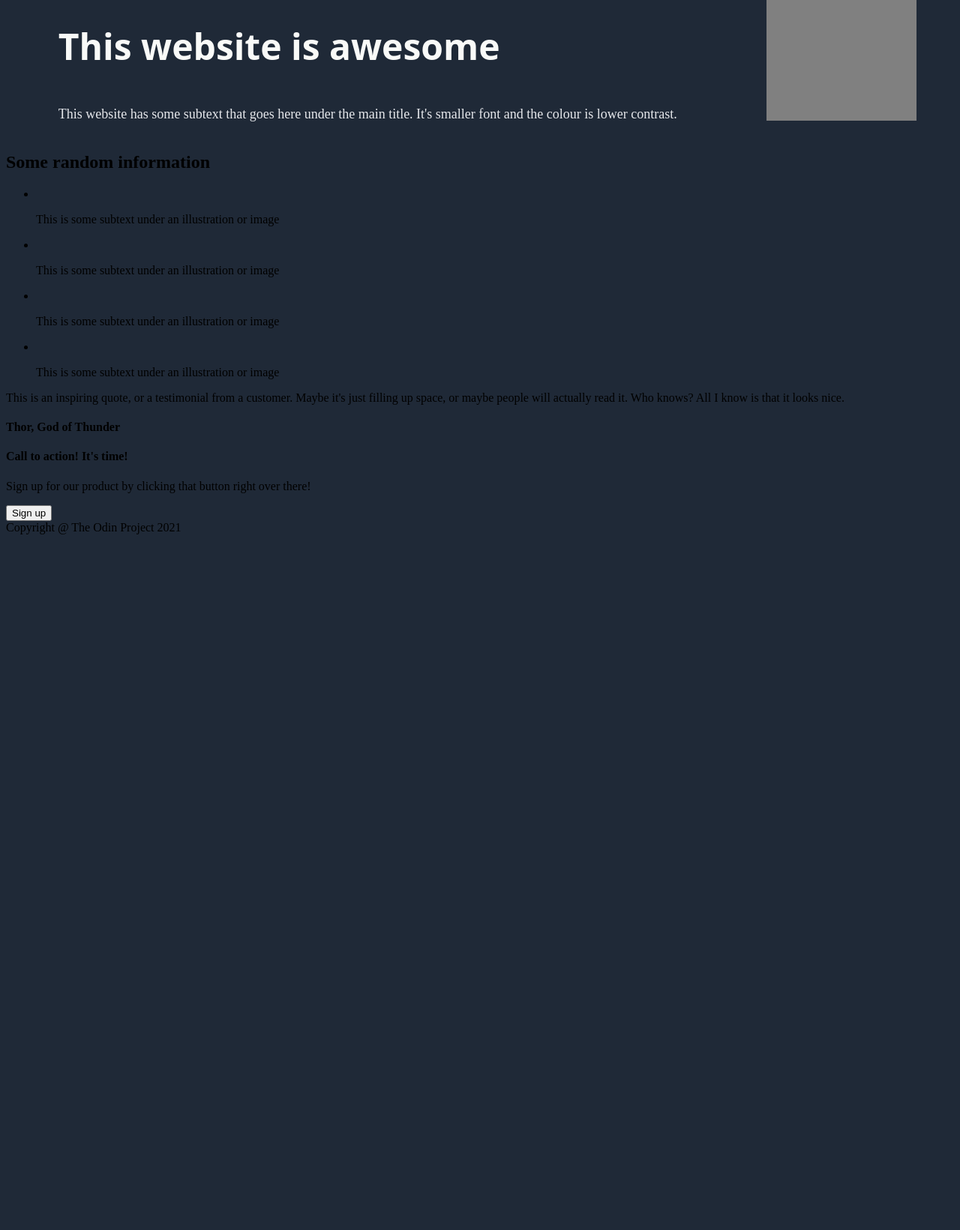
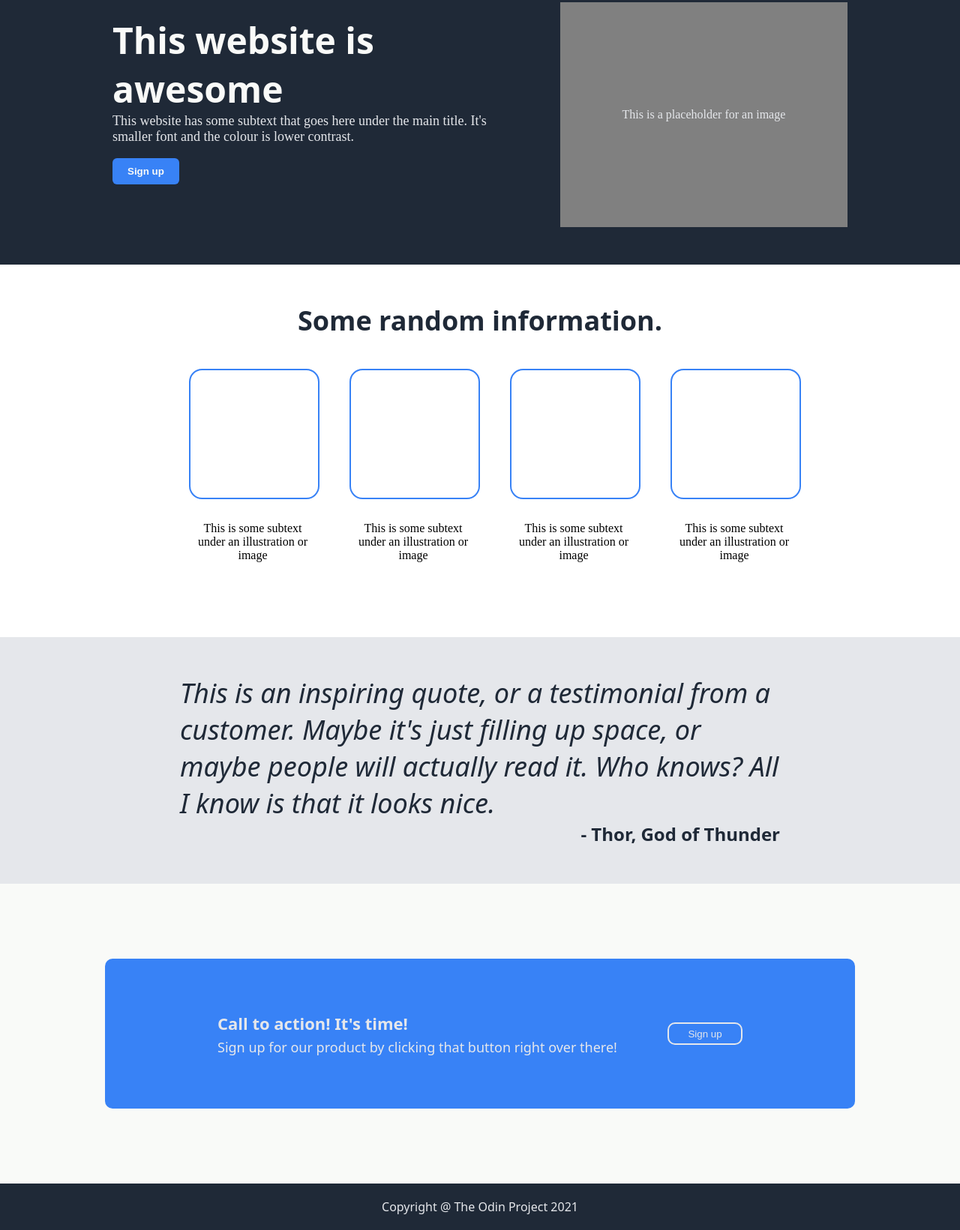
Before and after one commit to annascheidl/projects, a plain HTML site: page index.html in a window 1280 px wide. Shown: the part 128-1769 px from the top of the page at 75% size. Before the commit the page ends 849 px from the top, so only its background shows below. Drawn offline with Linux system fonts and the light colour scheme.

Commit message:
Finishing off
There are still little items to correct, but the design is representative of the assignment.

```diff
--- a/index.html
+++ b/index.html
@@ -17,47 +17,57 @@
     <div class="sectOne">
         <div class="textSectOne">
             <p class="titleSectOne"> This website is awesome </p>
-            <div class="subtextSectOne"> This website has some subtext that goes here under the main title.
+            <p class="subtextSectOne"> This website has some subtext that goes here under the main title.
                 It's smaller font and the colour is lower contrast.
-            </div>
+            </p>
+            <button id="signUpOne"> Sign up </button>
         </div>
-        <img class = "placeholder" alt="This is a placeholder for an image">
+        <div class = "placeholder"> This is a placeholder for an image</div>
     </div>
-    <div id="sectTwo">
-        <h2> Some random information</h2>
-        <ul>
-            <li>
-                <img>
-                <p> This is some subtext under an illustration or image</p>
+
+    <div class="sectTwo">
+        <div id="titleSectTwo"> Some random information.</div>
+        <ul class="listSectTwo">
+            <li class="listItem">
+                <div class="plhdrTwo"></div>
+                <div class="capText"> This is some subtext under an illustration or image</div>
             </li>
-            <li>
-                <img>
-                <p> This is some subtext under an illustration or image</p>
+            <li class="listItem">
+                <div class="plhdrTwo"></div>
+                <div class="capText"> This is some subtext under an illustration or image</div>
             </li>
-            <li>
-                <img>
-                <p> This is some subtext under an illustration or image</p>
+            <li class="listItem">
+                <div class="plhdrTwo"></div>
+                <div class="capText"> This is some subtext under an illustration or image</div>
             </li>
-            <li>
-                <img>
-                <p> This is some subtext under an illustration or image</p>
+            <li class="listItem">
+                <div class="plhdrTwo"></div>
+                <div class="capText"> This is some subtext under an illustration or image</div>
             </li>
         </ul>
     </div>
-    <div id="sectThree">
-        <p> This is an inspiring quote, or a testimonial from a customer.
+
+    <div class="sectThree">
+        <div class="quote"> This is an inspiring quote, or a testimonial from a customer.
             Maybe it's just filling up space, or maybe people will actually read it.
             Who knows? All I know is that it looks nice.
-        </p>
-        <h4> Thor, God of Thunder</h4>
+        </div>
+        <div id="quoteName"> - Thor, God of Thunder</div>
     </div>
-    <div>
-        <h4>
-            Call to action! It's time!
-        </h4>
-        <p> Sign up for our product by clicking that button right over there!</p>
-        <button> Sign up </button>
+
+    <div class = "sectFour">
+        <div class="fourBox">
+            <div class="fourText">
+                <div class="callToAction">
+                    Call to action! It's time!
+                </div>
+                <div class = "signUpText"> Sign up for our product by clicking that button right over there!</div>
+            </div>
+            <button id="signUpTwo"> Sign up </button>
+        </div>
     </div>
+
     <footer> Copyright @ The Odin Project 2021</footer>
+
 </body>
 </html>
--- a/style.css
+++ b/style.css
@@ -1,5 +1,6 @@
 body {
     background-color: #1F2937;
+    margin: 0;
 }
 
 #header {
@@ -7,11 +8,12 @@ body {
     color: #F9FAF8;
     display: flex;
     align-items: center;
+
 }
 
 .logo {
     text-align: start;
-    margin-left: 20px;
+    margin-left: 150px;
     font-size: 24px;
     font-weight: bold;
 }
@@ -22,18 +24,22 @@ body {
     justify-content: space-between;
     align-items: center;
     font-size: 18px;
+    font-weight: lighter;
     color: #E5E7EB;
     gap: 20px;
     padding-right: 20px;
+    margin-right: 150px;
 }
 
 .sectOne {
     display: flex;
     justify-content: space-around;
+
 }
 
 .textSectOne {
     margin: 20px;
+    margin-left: 150px;
 }
 
 .textSectOne > .titleSectOne {
@@ -41,18 +47,179 @@ body {
         font-weight: 900;
         font-size: 48px;
         font-family: system-ui, -apple-system, BlinkMacSystemFont, 'Segoe UI', Roboto, Oxygen, Ubuntu, Cantarell, 'Open Sans', 'Helvetica Neue', sans-serif;
+        margin-bottom: 0px
    }
 
 .textSectOne > .subtextSectOne {
         color: #E5E7EB;
         font-size: 18px;
+        margin-top: 0px;
     }
 
-
+#signUpOne {
+    background-color: #3882F6;
+    border-radius: 6px;
+    color: #F9FAF8;
+    font-weight: bold;
+    border: none;
+    padding: 10px;
+    padding-left: 20px;
+    padding-right: 20px;
+}
 
 .placeholder {
-    width: 200px;
-    height: 200px;
+    width: 600px;
+    height: 300px;
     background-color: grey;
     text-align: center;
+    display: flex;
+    align-items: center;
+    justify-content: center;
+    margin: 50px;
+    color:#E5E7EB;
+    margin-right: 150px;
 }
+
+.sectTwo {
+    background-color: #ffffff;
+    align-items: center;
+    justify-content: center;
+    margin: auto;
+    width: auto;
+    height: auto;
+    padding: 50px;;
+}
+
+#titleSectTwo {
+    display: flex;
+    align-items: center;
+    justify-content: center;
+    font-family: system-ui, -apple-system, BlinkMacSystemFont, 'Segoe UI', Roboto, Oxygen, Ubuntu, Cantarell, 'Open Sans', 'Helvetica Neue', sans-serif;
+    color: #1F2937;
+    font-size: 36px;
+    font-weight: 900;
+}
+
+.listItem > .plhdrTwo {
+    width: 150px;
+    height: 150px;
+    border-width: 2px;
+    border-color: #3882F6;
+    border-style: solid;
+    outline: #3882F6;
+    border-radius: 10%;
+    padding: 10px;
+    margin: 20px;
+}
+
+.listSectTwo {
+    display:flex;
+    align-items:center;
+    justify-content: center;
+    margin: 20px;
+    list-style-type: none;
+
+}
+
+.listItem {
+    display: column;
+    justify-content: center;
+    align-items: center;
+}
+
+.capText {
+    width: 150px;
+    text-align: center;
+    padding: 10px;
+    margin: 20px;
+}
+
+.sectThree {
+    background-color: #E5E7EB;
+    margin: auto;
+    padding: 50px;
+    display: flex;
+    flex-direction: column;
+    align-items: center;
+    justify-content: center;
+}
+
+.quote {
+    font-family: system-ui, -apple-system, BlinkMacSystemFont, 'Segoe UI', Roboto, Oxygen, Ubuntu, Cantarell, 'Open Sans', 'Helvetica Neue', sans-serif;
+    font-size: 36px;
+    font-style: italic;
+    font-weight: lighter;
+    color: #1F2937;
+    width: 800px;
+    display: flex;
+    align-items: center;
+    justify-content: center;
+}
+
+#quoteName {
+    font-family: system-ui, -apple-system, BlinkMacSystemFont, 'Segoe UI', Roboto, Oxygen, Ubuntu, Cantarell, 'Open Sans', 'Helvetica Neue', sans-serif;
+    font-size: 24px;
+    font-weight: bold;
+    color: #1F2937;
+    text-align: right;
+    width: 800px;
+
+}
+
+.sectFour {
+    background-color: #F9FAF8;
+    margin: auto;
+    padding: 100px;
+    display: flex;
+    justify-content: center;
+    align-items: center;
+}
+
+.fourBox {
+    padding:50px;
+    display: flex;
+    margin: auto;
+    align-items: center;
+    justify-content: center;
+    background-color: #3882F6;
+    border-radius: 10px;
+    width: 900px;
+    height: 100px;
+}
+
+.callToAction {
+    font-family: system-ui, -apple-system, BlinkMacSystemFont, 'Segoe UI', Roboto, Oxygen, Ubuntu, Cantarell, 'Open Sans', 'Helvetica Neue', sans-serif;
+    width: 600px;
+    color: #E5E7EB;
+    padding-bottom: 5px;
+    font-size: 22px;
+    font-weight: bold;
+}
+
+.signUpText {
+    font-family: system-ui, -apple-system, BlinkMacSystemFont, 'Segoe UI', Roboto, Oxygen, Ubuntu, Cantarell, 'Open Sans', 'Helvetica Neue', sans-serif;
+    color: #E5E7EB;
+    font-size: 18px;
+}
+
+#signUpTwo {
+    background-color: #3882F6;
+    color: #E5E7EB;
+    border-color: #E5E7EB;
+    border-radius: 10px;
+    border-width: 2px;
+    border-style: solid;
+    height: 30px;
+    width: 100px;
+    align-items: center;
+
+}
+
+footer {
+    display: flex;
+    justify-content: center;
+    align-items: center;
+    color: #E5E7EB;
+    font-family: system-ui, -apple-system, BlinkMacSystemFont, 'Segoe UI', Roboto, Oxygen, Ubuntu, Cantarell, 'Open Sans', 'Helvetica Neue', sans-serif;
+    padding: 20px;
+}
```
